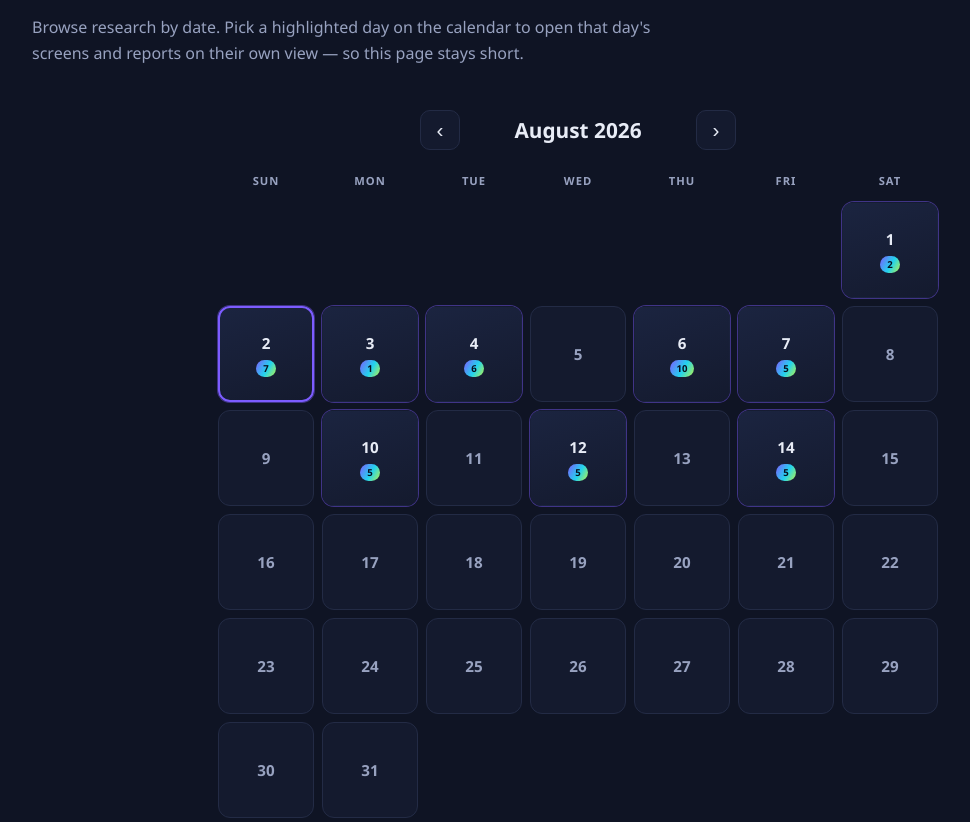
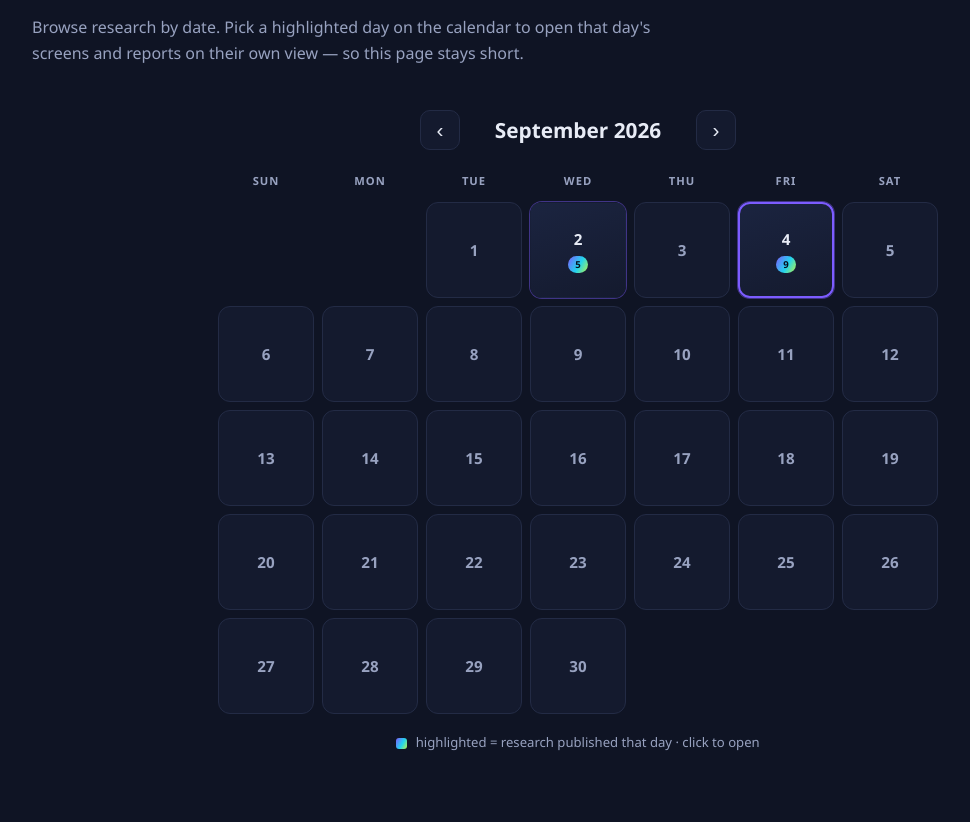
Before and after one commit to eggplantshark61-code/honest-screens-research, a plain HTML site: page index.html in a window 1280 px wide. Shown: the part 3502-4324 px from the top of the page, without its empty margins (62-1032 px from the left). Drawn offline with Linux system fonts and the light colour scheme.

Commit message:
Make research calendar default to the current month/day instead of a hardcoded Aug 2, 2026; refresh footer timestamp

```diff
--- a/index.html
+++ b/index.html
@@ -655,7 +655,7 @@
 
 <footer>
   <div class="wrap">
-    <div class="last-updated"><span class="lu-dot"></span>Last updated: <b id="lastUpdated">Sep 4, 2026 · 1:48 PM ET</b></div><div>© <span id="yr"></span> Nathan Jimenez · Independent Equity Research · For informational purposes only — not investment advice.</div>
+    <div class="last-updated"><span class="lu-dot"></span>Last updated: <b id="lastUpdated">Sep 4, 2026 · 1:57 PM ET</b></div><div>© <span id="yr"></span> Nathan Jimenez · Independent Equity Research · For informational purposes only — not investment advice.</div>
   </div>
 </footer>
 
@@ -805,10 +805,11 @@
 };
   var MONTHS=['January','February','March','April','May','June','July','August','September','October','November','December'];
   var DOW=['Sun','Mon','Tue','Wed','Thu','Fri','Sat'];
-  var TODAY='2026-08-02';
+  var _now=new Date();
+  var TODAY=_now.getFullYear()+'-'+(_now.getMonth()+1<10?'0':'')+(_now.getMonth()+1)+'-'+(_now.getDate()<10?'0':'')+_now.getDate();
   var byDate={};
   Object.keys(cards).forEach(function(id){var d=cards[id].d;(byDate[d]=byDate[d]||[]).push(id);});
-  var calY=2026,calM=7;
+  var calY=_now.getFullYear(),calM=_now.getMonth();
   function pad(n){return (n<10?'0':'')+n;}
   function fmtDate(ds){var p=ds.split('-');return MONTHS[+p[1]-1]+' '+(+p[2])+', '+p[0];}
   function renderCalendar(){
```
